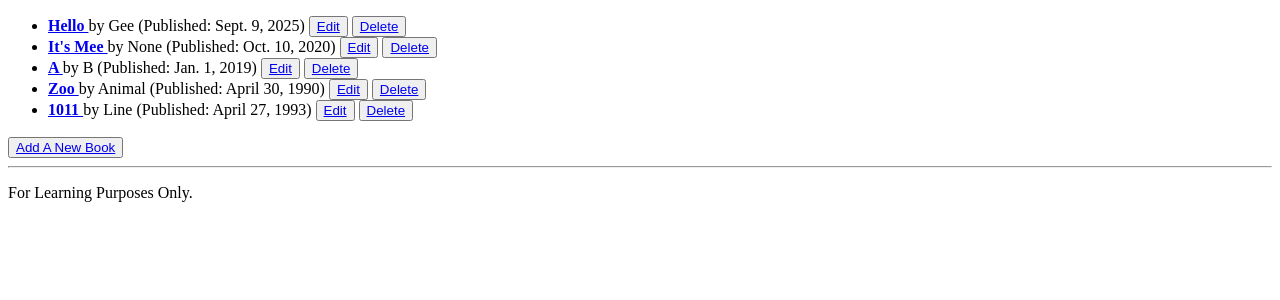
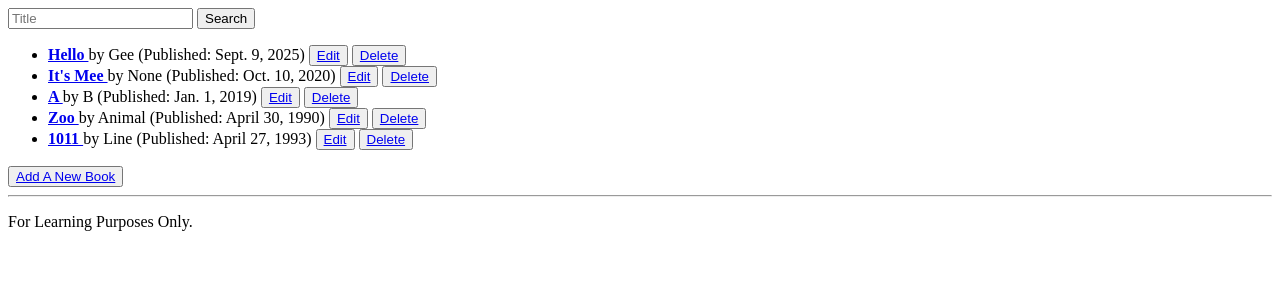
Before and after one commit to chiranuvathn/django-library, a Django app: page /books/ in a window 1280 px wide. Shown: the part 82-382 px from the top of the page. Run offline with Django 5.2, Linux system fonts and the light colour scheme; data comes from the database, SQL or seed files in the repository; both versions use the stored data as it was after the commit.

Commit message:
- add a search bar for filtering book data by title

```diff
--- a/web_pages/templates/pages/book_list.html
+++ b/web_pages/templates/pages/book_list.html
@@ -3,6 +3,15 @@
 {% block header %}Book List{% endblock %}
 
 {% block content %}
+<div class="content-search-bar">
+    <form method="post">
+        {% csrf_token %}
+        <input type="text" placeholder="Title" name="book-title">
+        <button type="submit">Search</button>
+    </form>
+</div>
+
+<div class="content-book-list">
     <ul>
         {% for book in books%}
             <li>
@@ -24,4 +33,5 @@
     </ul>
 
     <button type="button"><a href="{% url 'add_book' %}">Add A New Book</a></button>
+</div>
 {% endblock %}
```
Also changed, not shown: db.sqlite3. Lines whose indentation alone changed are shown as unchanged.
